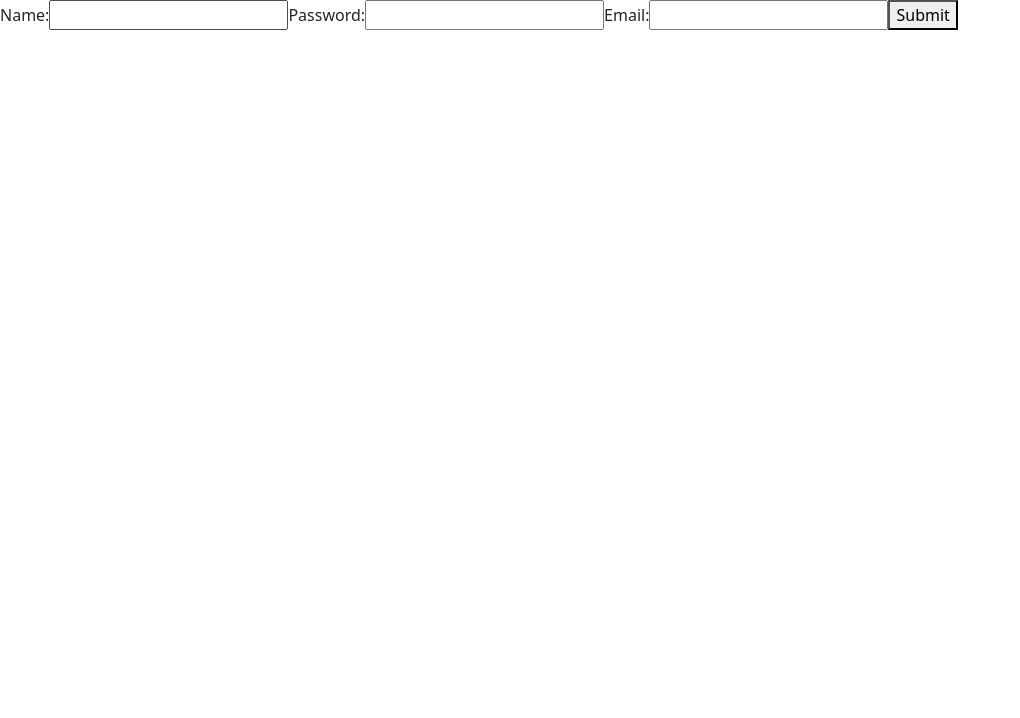
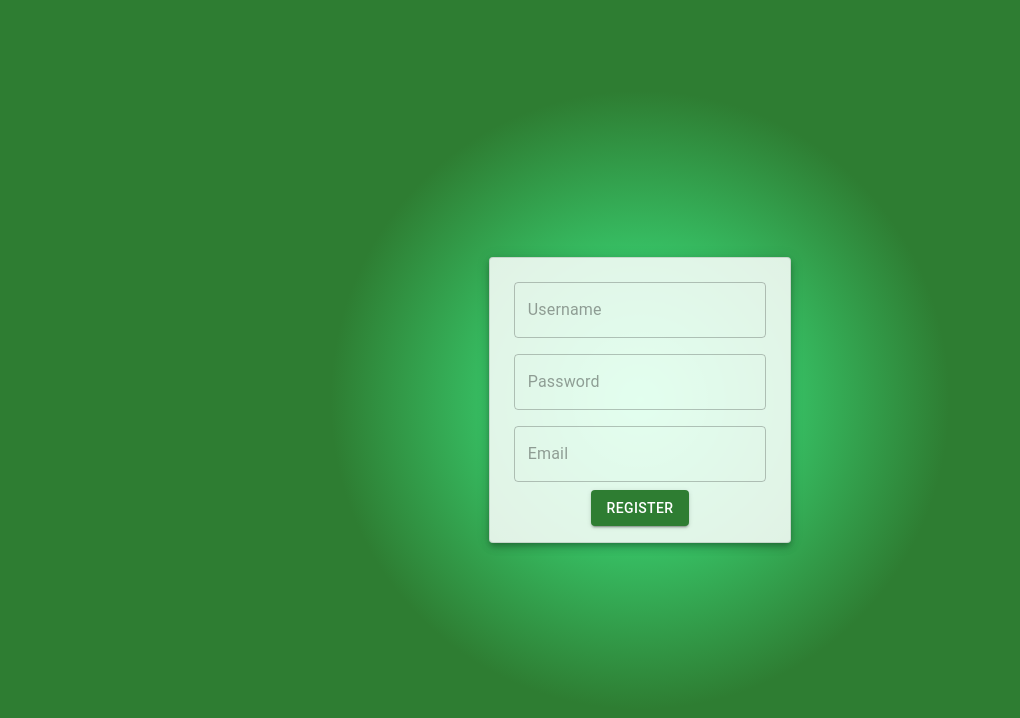
Before and after one commit to HiImZsofi/GreenRace, a React (Create React App) app in the folder client/: page /register in a window 1280 px wide. Shown: the top 718 px of the page, without its empty margins (0-1020 px from the left). Built offline with nearby package versions, Linux system fonts and the light colour scheme.

Commit message:
Register route now renders the new register page

```diff
--- a/client/src/App.tsx
+++ b/client/src/App.tsx
@@ -1,13 +1,11 @@
 //imports
-import React, { Fragment, useEffect, useState } from 'react';
-import logo from './logo.svg';
-import './App.css';
-import { response } from 'express';
-import RegistrationFormHandler from './components/registrationFormHandler';
-import {  BrowserRouter as Router,  Routes,  Route,  Link, BrowserRouter  } from 'react-router-dom';
+import Grid from "@mui/material/Grid";
+import React from "react";
+import { BrowserRouter, Routes, Route } from "react-router-dom";
+import "./App.css";
+import RegisterForm from "./Views/RegisterForm";
 
 function App() {
-
 	// const [data, setData] = useState(null);
 	// const [error, setError] = useState(null);
 
@@ -26,16 +24,13 @@ function App() {
 	//   </div>
 	// );
 
-
 	return (
 		<BrowserRouter>
 			<Routes>
-        <Route path="/register" element={<RegistrationFormHandler />}>
-
-        </Route>
+				<Route path="/register" element={<RegisterForm />}></Route>
 			</Routes>
 		</BrowserRouter>
-  )
+	);
 }
 
 
```
Lines whose indentation alone changed are shown as unchanged.
